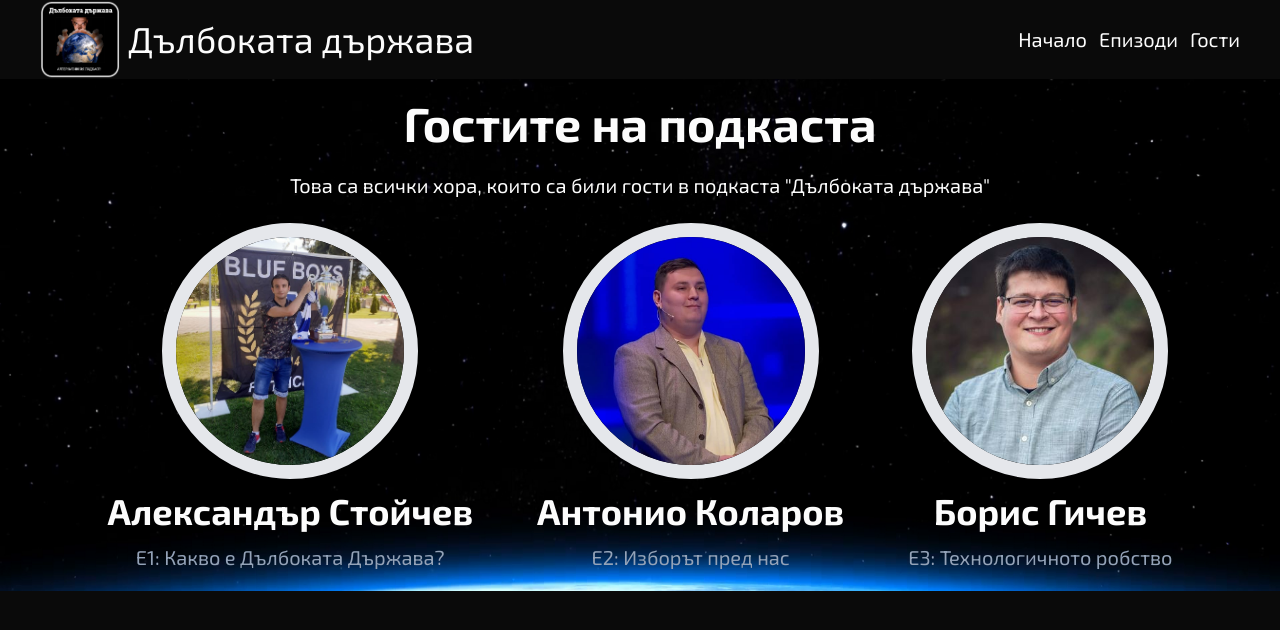
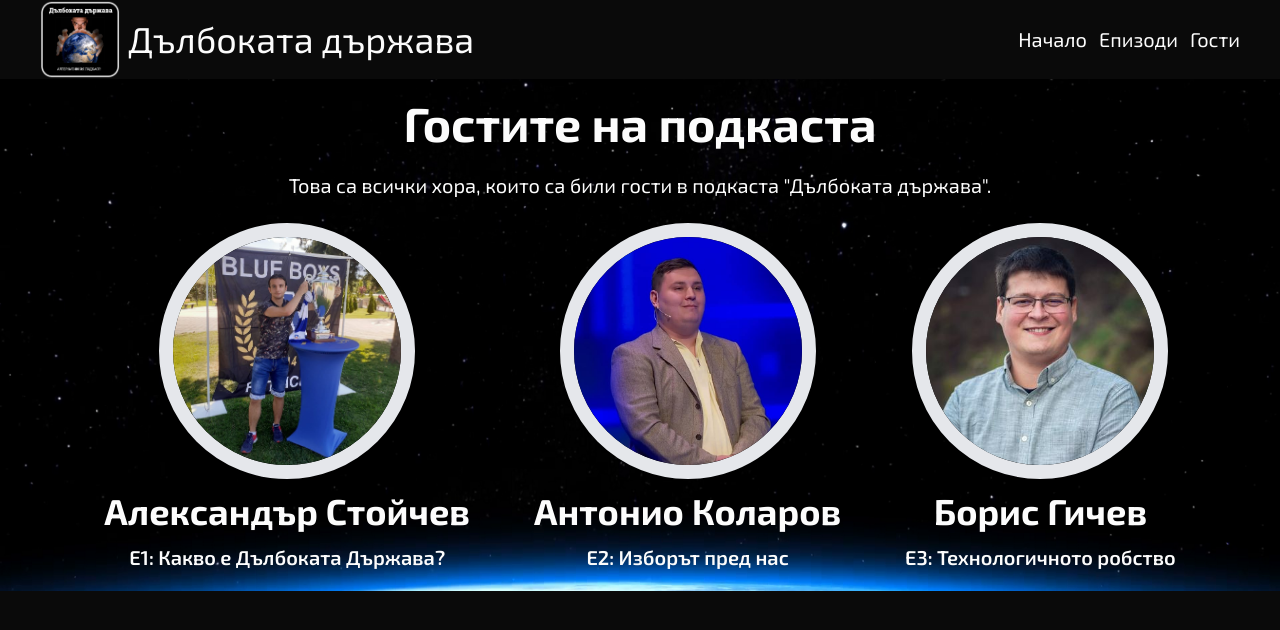
Before and after one commit to AlexNikolov2/deepstate-podcast, a React (Create React App) app in the folder client/: page /guests in a window 1280 px wide. Shown: the top 630 px of the page. Built offline with nearby package versions, Linux system fonts and the light colour scheme.

Commit message:
final design fixes, and guest page is done.

```diff
--- a/client/src/pages/podcast-guests/GuestsPage.jsx
+++ b/client/src/pages/podcast-guests/GuestsPage.jsx
@@ -20,13 +20,12 @@ export const GuestPage = () => {
       className="flex flex-col gap-6 justify-center items-center py-5 episode-header">
       <p className="text-5xl font-bold text-center">Гостите на подкаста</p>
       <p className="text-xl text-center">
-        Това са всички хора, които са били гости в подкаста &quot;Дълбоката държава&quot;
+        Това са всички хора, които са били гости в подкаста &quot;Дълбоката държава&quot;.
       </p>
       <div
         id="guest-items"
         className="flex flex-col md:flex-row gap-16 justify-center items-center">
         {items.map((item) => {
-          console.log(item);
           return <GuestComponent key={item.id} item={item} />;
         })}
       </div>
--- a/client/src/pages/podcast-guests/components/GuestComponent.js
+++ b/client/src/pages/podcast-guests/components/GuestComponent.js
@@ -4,8 +4,8 @@ export const GuestComponent = ({ item }) => {
   return (
     <section id="guest" className="flex items-center justify-center gap-3 flex-col">
       <img src={item.img} alt="" className="rounded-full w-[256px] border-[14px]" />
-      <p className="text-4xl font-bold">{item.name}</p>
-      <p className="text-xl text-slate-400">{item.episodes}</p>
+      <p className="text-4xl font-bold text-center">{item.name}</p>
+      <p className="text-xl font-semibold">{item.episodes}</p>
     </section>
   );
 };
```
